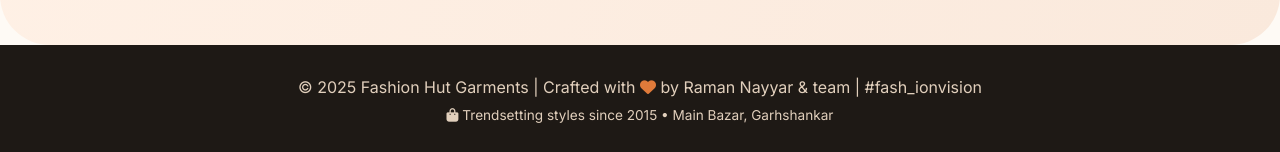
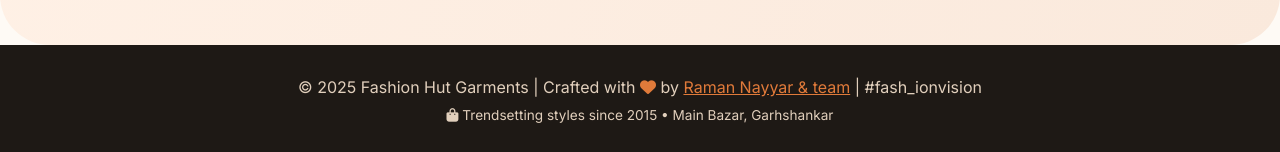
Before and after one commit to vnayyar1250/github, a plain HTML site: page index.html in a window 1280 px wide. Shown: the part 1624-1776 px from the top of the page. Drawn offline with Linux system fonts and the light colour scheme; a script that the page names is missing.

Commit message:
Update footer with profile link
Updated footer with Vinayak's profile link.

```diff
--- a/index.html
+++ b/index.html
@@ -95,7 +95,8 @@
 
 <footer>
   <div class="container">
-    <p>© 2025 Fashion Hut Garments | Crafted with <i class="fas fa-heart" style="color:#e07a3a;"></i> by Raman Nayyar & team | #fash_ionvision</p>
+    <!-- Updated with Vinayak's profile link -->
+    <p>© 2025 Fashion Hut Garments | Crafted with <i class="fas fa-heart" style="color:#e07a3a;"></i> by <a href="https://vinayaknayyar22.github.io/Vinayak/" target="_blank" style="color:#e07a3a; text-decoration:underline;">Raman Nayyar & team</a> | #fash_ionvision</p>
     <p style="margin-top: 0.6rem; font-size: 0.85rem;"><i class="fas fa-shopping-bag"></i> Trendsetting styles since 2015 • Main Bazar, Garhshankar</p>
   </div>
 </footer>
@@ -103,4 +104,4 @@
 <!-- External JavaScript -->
 <script src="script.js"></script>
 </body>
-</html>
+                                                                                              </html>
```
